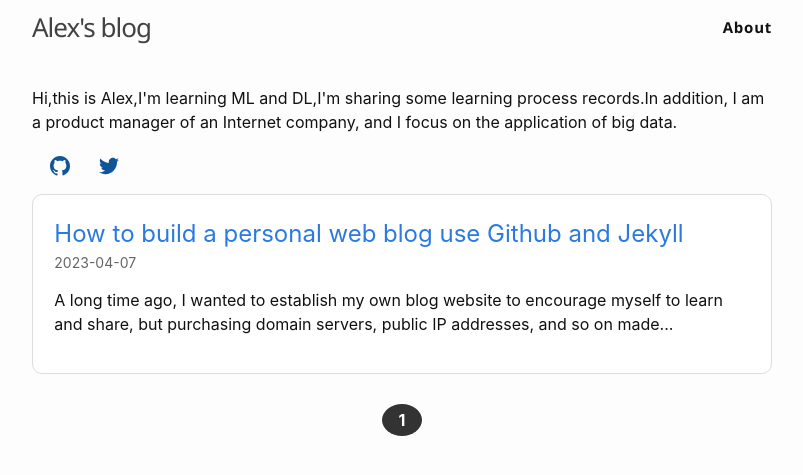
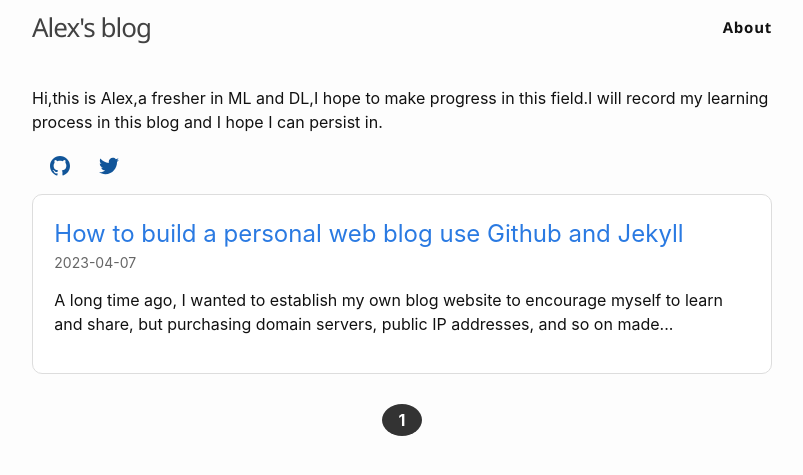
Before and after one commit to chaoalexander/chaoalexander.github.io, a Jekyll site: the page built from index.html, in a window 1280 px wide. Shown: the top 475 px of the page, without its empty margins (238-1041 px from the left). Built offline with Jekyll 4.4.1, drawn with Linux system fonts in a browser that asks for light colours; the list of posts is cut into pages by our own code.

Commit message:
update personal information

```diff
--- a/_config.yml
+++ b/_config.yml
@@ -6,7 +6,7 @@ author:
 # The `>` after `description:` means to ignore line-breaks until next key.
 # If you want to omit the line-break after the end of text, use `>-` instead.
 # description: >
-#  Hi,this is Alex,I'm learning ML and DL,I'm sharing some learning process records.In addition, I am a product manager of an Internet company, and I focus on the application of big data.
+#  Hi,this is Alex,a fresher in ML and DL,I hope to make progress in this field.I will record my learning process in this blog and I hope I can persist in.
 
 # Build settings
 
--- a/_layouts/home.html
+++ b/_layouts/home.html
@@ -7,7 +7,7 @@ layout: base
     <h1 class="page-heading">{{ page.title }}</h1>
   {%- endif -%}
 <div class="about">
-  <p>Hi,this is Alex,I'm learning ML and DL,I'm sharing some learning process records.In addition, I am a product manager of an Internet company, and I focus on the application of big data.</p>
+  <p>Hi,this is Alex,a fresher in ML and DL,I hope to make progress in this field.I will record my learning process in this blog and I hope I can persist in.</p>
 </div>
   {% include social.html %}
 
```
Also changed, not shown: pages/about.md (+1 -1 lines).
